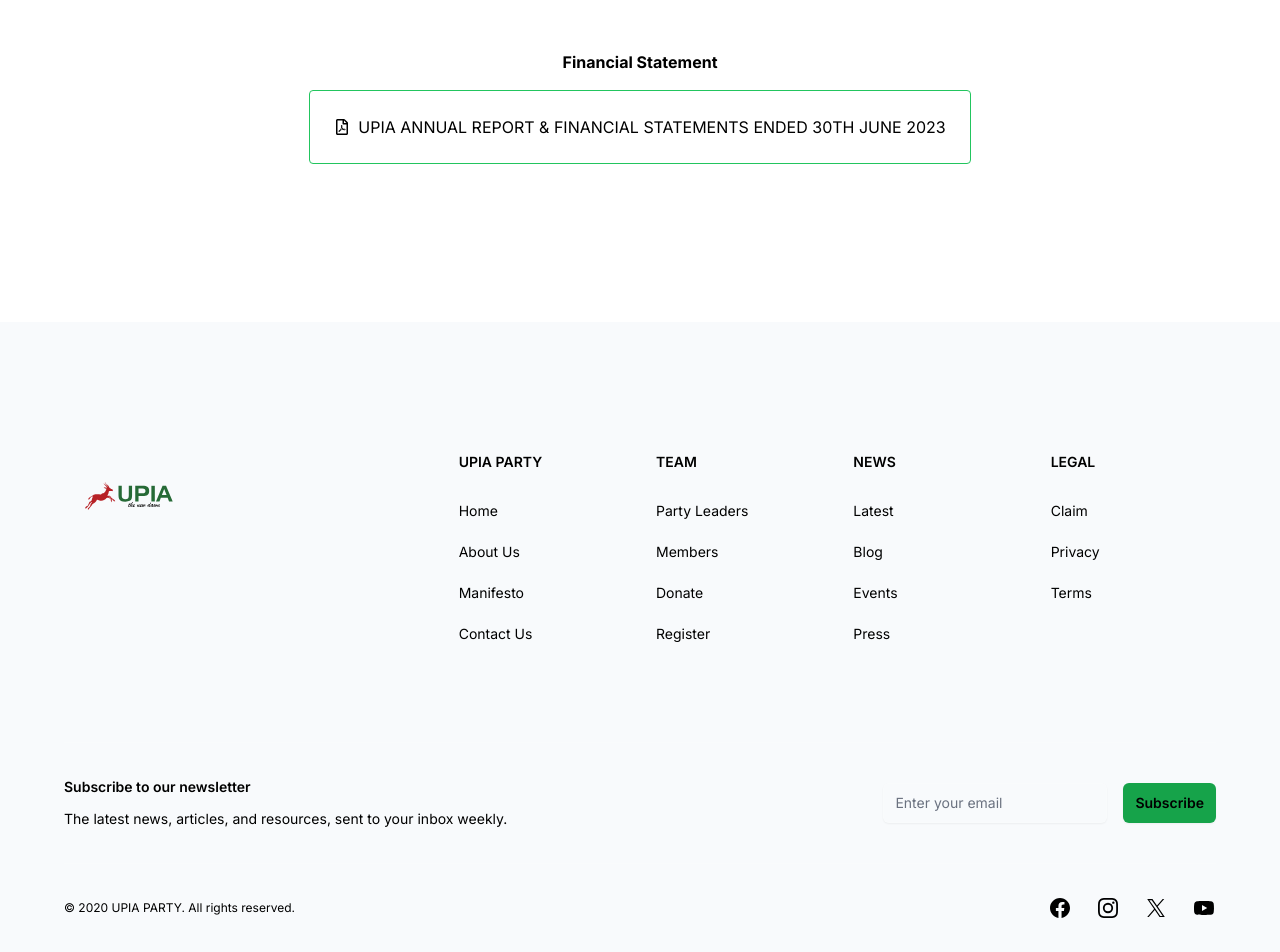
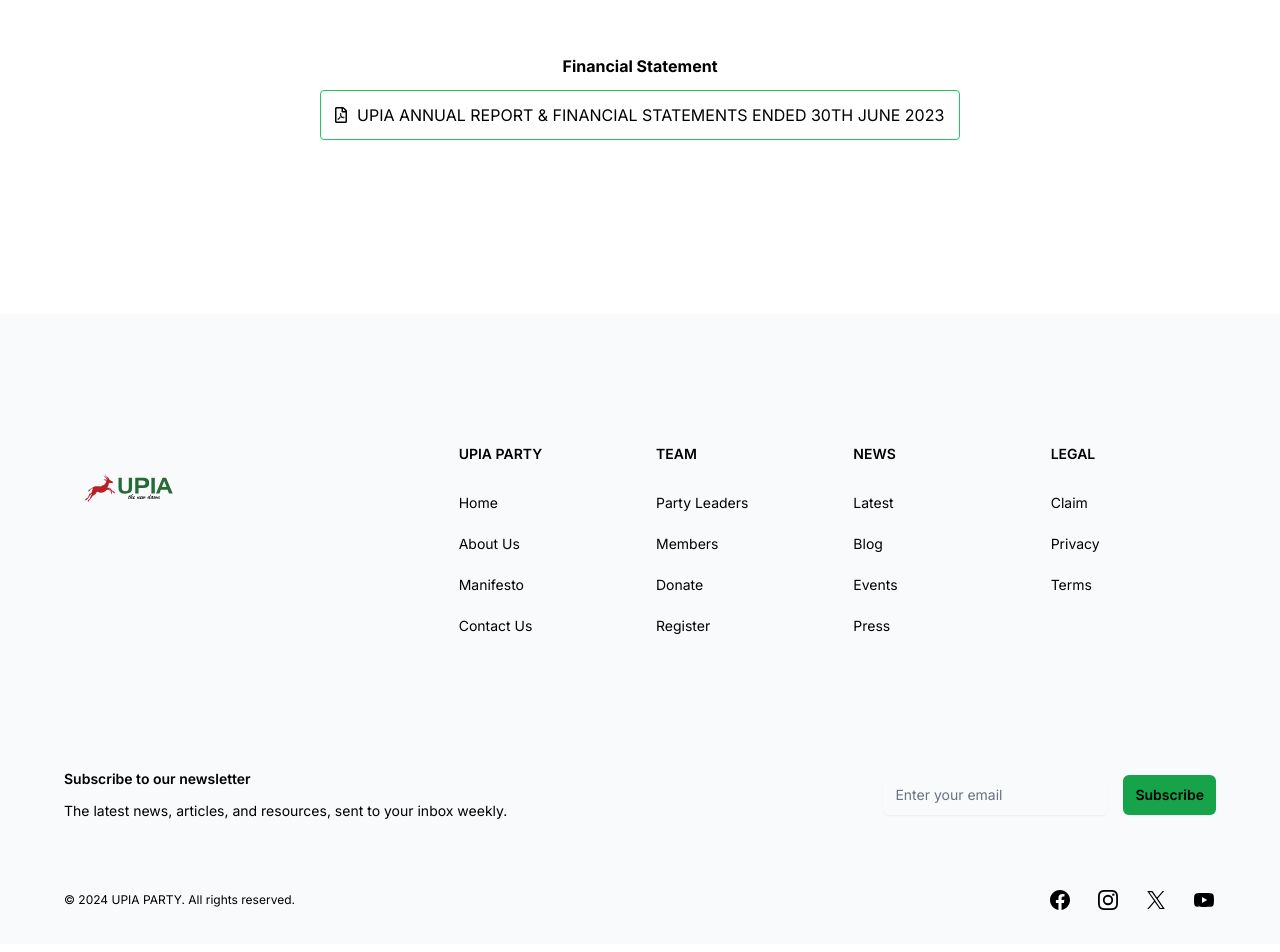
Before and after one commit to Ochieng23/upia_app, a Next.js app: page /resources in a window 1280 px wide. Shown: the part 224-1176 px from the top of the page. Built offline with nearby package versions, Linux system fonts and the light colour scheme.

Commit message:
correct aspect ratio of image

```diff
--- a/src/app/(ui)/resources/page.jsx
+++ b/src/app/(ui)/resources/page.jsx
@@ -10,7 +10,7 @@
       <main className="h-1/2  flex flex-col items-center justify-center">
       <h1 className='font-bold'>Financial Statement
 </h1>
-      <div className="flex items-center mt-4 border border-green-500 rounded p-6 cursor-pointer">
+      <div className="flex items-center sm:w-1/2 sm:m-3 mt-4 border border-green-500 rounded p-3 cursor-pointer">
   <FaRegFilePdf className="mr-2" />
   <div>
     <Link href='https://drive.google.com/uc?export=download&id=1hhbeMv9xkCgPZtvp71q8mhrq0da5WQQ-'>UPIA ANNUAL REPORT & FINANCIAL STATEMENTS ENDED 30TH JUNE 2023</Link>
--- a/src/components/Footer.jsx
+++ b/src/components/Footer.jsx
@@ -208,7 +208,7 @@
               ))}
             </div>
             <p className="text-black-400 mt-8 text-xs leading-5 md:order-1 md:mt-0">
-              &copy; 2020 UPIA PARTY. All rights reserved.
+              &copy; 2024 UPIA PARTY. All rights reserved.
             </p>
           </div>
         </div>
--- a/src/components/Hero.jsx
+++ b/src/components/Hero.jsx
@@ -6,16 +6,16 @@
 export function Hero() {
   return (
     <Container
-      className="relative min-h-screen sm:h-60 pb-16 pt-20 text-center lg:pt-32 "
+      className=" relative min-h-screen pb-16  pt-20 text-center  lg:pt-32 "
       style={{
         backgroundImage: 'url("/path/to/background-image.jpg")',
         backgroundSize: 'cover',
         backgroundPosition: 'center',
       }}
     >
-      <div className="absolute inset-0 bg-black opacity-70">
+      <div className="absolute inset-0 bg-black opacity-70 ">
         {' '}
-        <Image src={Tero} alt="" fill className="opacity-65" />
+        <Image src={Tero} alt="" fill className="opacity-65 aspect-auto"  />
       </div>{' '}
       {/* Overlay */}
       <div className="bg-white-400 relative z-10 pt-20">
```
